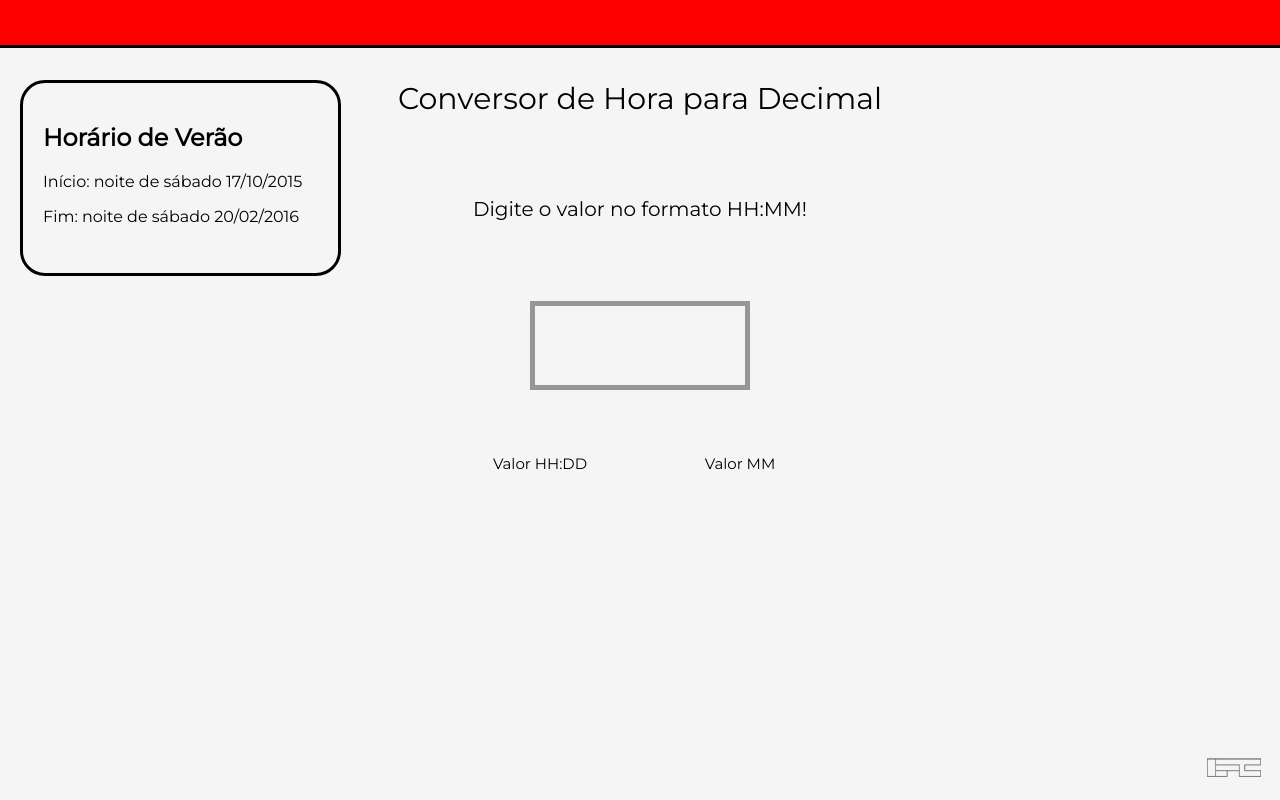
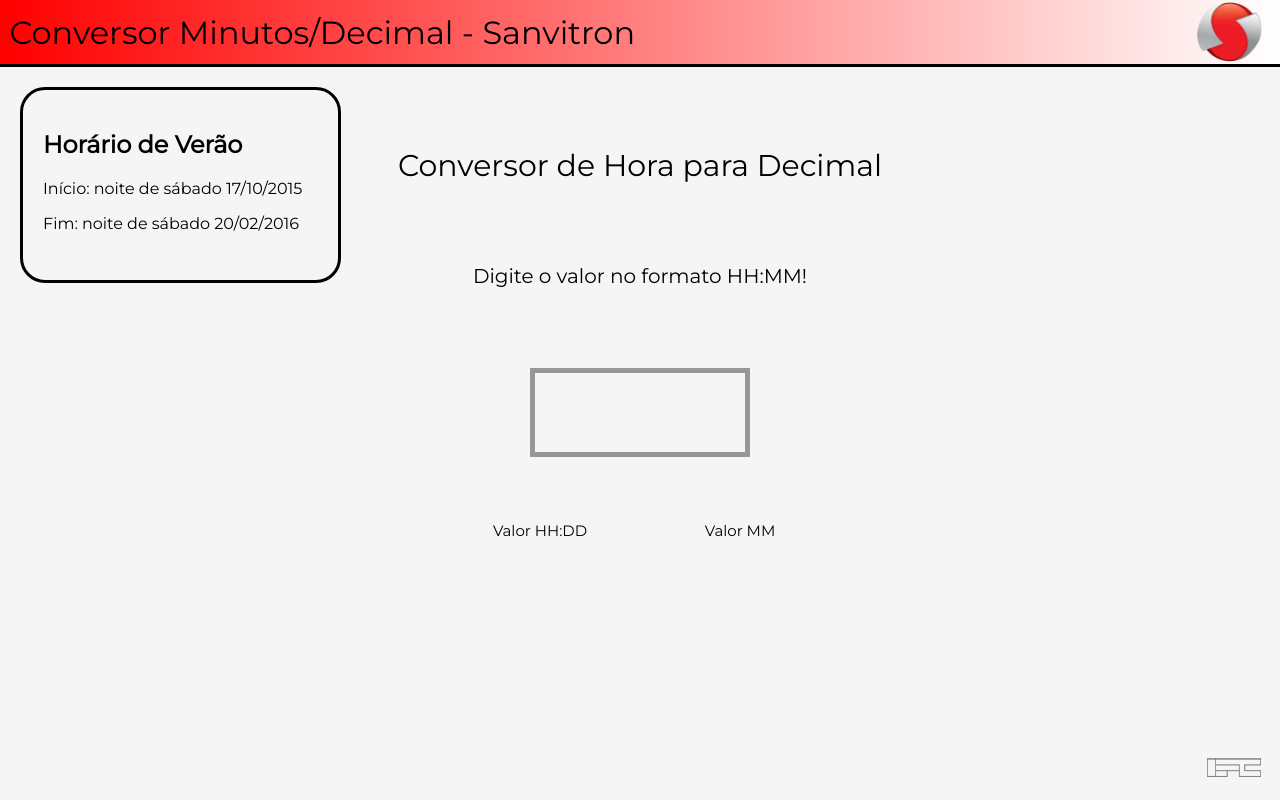
Before and after one commit to IgorCamargo/conversorMinDecimal, a plain HTML site: page index.html in a window 1280 px wide. Drawn offline with nearby package versions, Linux system fonts and the light colour scheme.

Commit message:
ajuste header padrão

```diff
--- a/css/style.css
+++ b/css/style.css
@@ -11,14 +11,31 @@
 }
 
 header{
-	width: 100%;
+/*	width: 100%;
 	height: 45px;
 	position: fixed;
 	background: #ff0000;
 	top: 0;
 	left: 0;
 	z-index: 10;
+	border-bottom: solid #000;*/
+	width: 100%;
+	height: 64px;
+	font-size: 2em;
+
+	top: 0;
+	left: 0;
+	z-index: 10;
 	border-bottom: solid #000;
+	background-image: linear-gradient(to left, white, #ff0000);
+}
+header div {
+	position: absolute;
+	margin: 0.4em 0 0 0.3em;
+}
+header img {
+	position: absolute;
+	right: 0.5em;
 }
 
 section{
@@ -30,7 +47,7 @@
 
 aside {
 	position: absolute;
-	margin: 0 0 0 20px;
+	margin: 20px 0 0 20px;
 
 	border-radius: 25px;
     border: 3px solid #000;
--- a/index.html
+++ b/index.html
@@ -16,7 +16,10 @@
 
 <body onload="document.calcHor.hora.focus();">
 
-	<header></header>
+	<header>
+		<div>Conversor Minutos/Decimal - Sanvitron</div>
+		<img src="img/logo-san.png" alt="Sanvitron" width="70" height="64">
+	</header>
 
 	<!-- horário de verão -->
 	<aside>
--- a/js/calculadora.js
+++ b/js/calculadora.js
@@ -1,6 +1,7 @@
 //tam = Tamanho do campo
 //fld = input
 //e = evento
+// chamada onKeyPress="return(ConsisteNumerico('5',this,event))"
 function ConsisteNumerico(tam, fld, e) {
     var key = '';
     var i = 0;
```
Also changed, not shown: img/logo-san.png (added).
